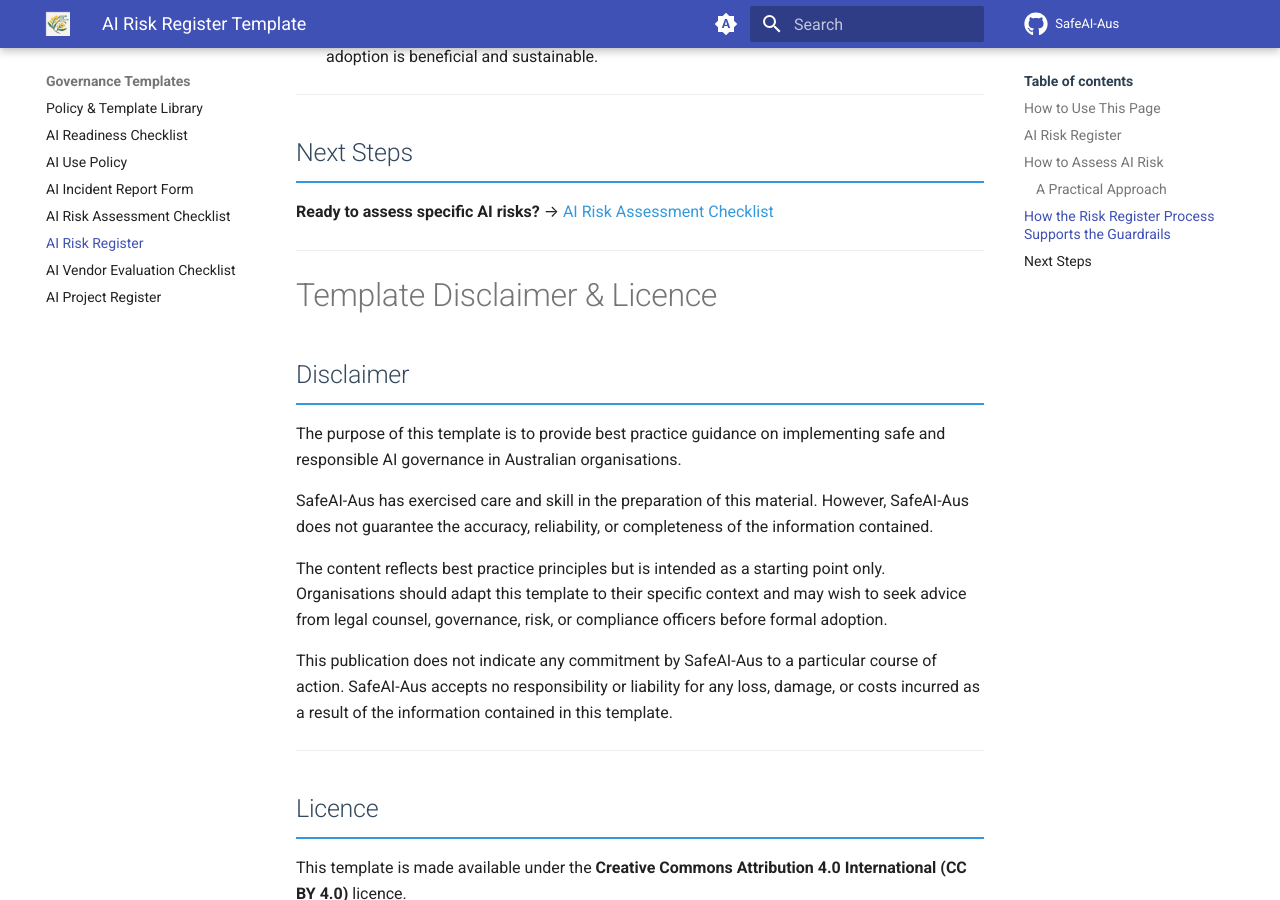
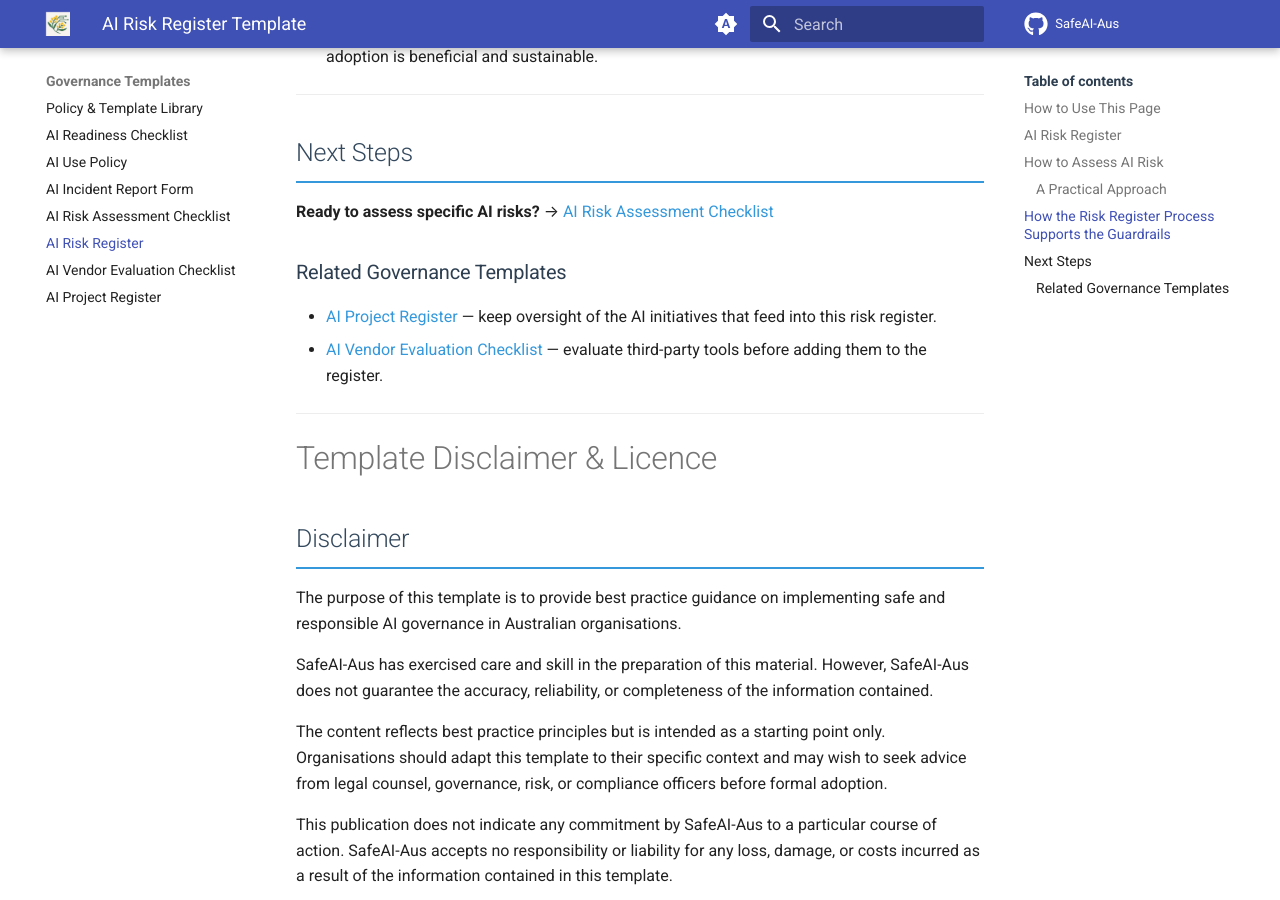
Before and after one commit to safeai-aus/safeai-aus.github.io, an MkDocs documentation site: the page built from docs/governance-templates/ai-risk-register.md, in a window 1280 px wide and 900 px high, scrolled down 4237 px. Built offline with MkDocs 1.6.1 and Material for MkDocs 9.7.7, drawn with Linux system fonts in a browser that asks for light colours; comment, search, counter and statistics services are not loaded.

Commit message:
Add related template links to AI risk register

```diff
--- a/docs/governance-templates/ai-risk-register.md
+++ b/docs/governance-templates/ai-risk-register.md
@@ -86,6 +86,10 @@ The risk register process is not just a compliance exercise — it is a practica
 ## Next Steps
 **Ready to assess specific AI risks?** → [AI Risk Assessment Checklist](ai-risk-assessment-checklist.md)
 
+### Related Governance Templates
+- [AI Project Register](ai-project-register.md) — keep oversight of the AI initiatives that feed into this risk register.
+- [AI Vendor Evaluation Checklist](ai-vendor-evaluation-checklist.md) — evaluate third-party tools before adding them to the register.
+
 ---
 
 # Template Disclaimer & Licence
```
